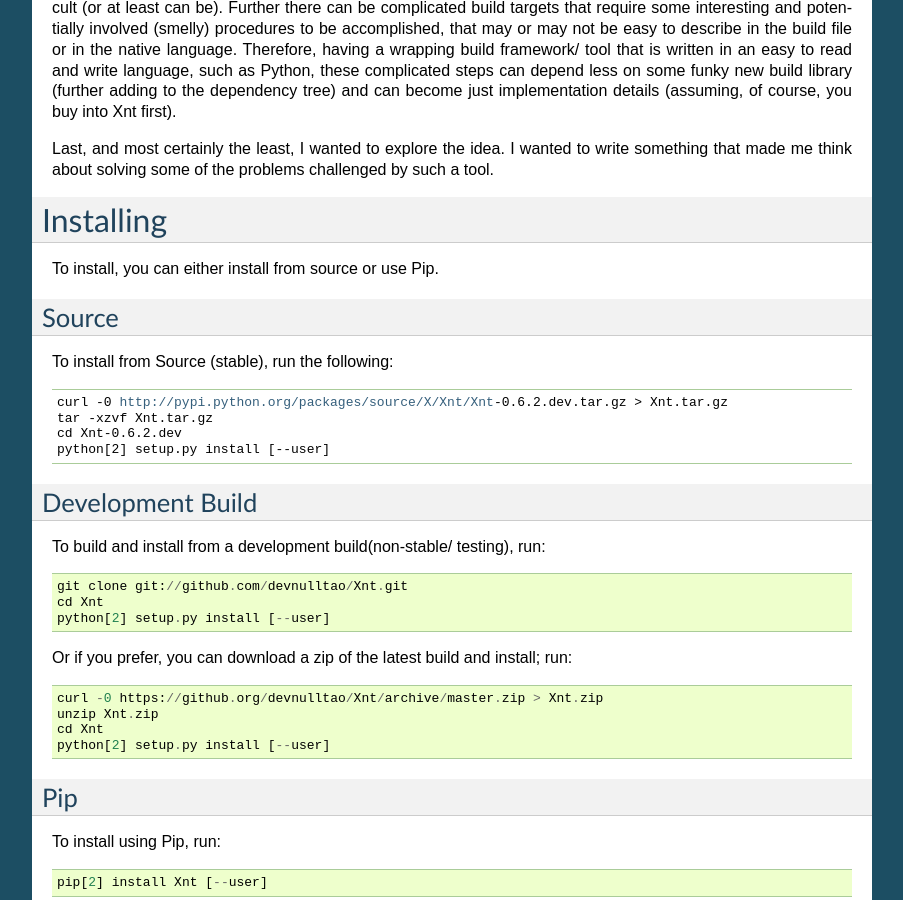
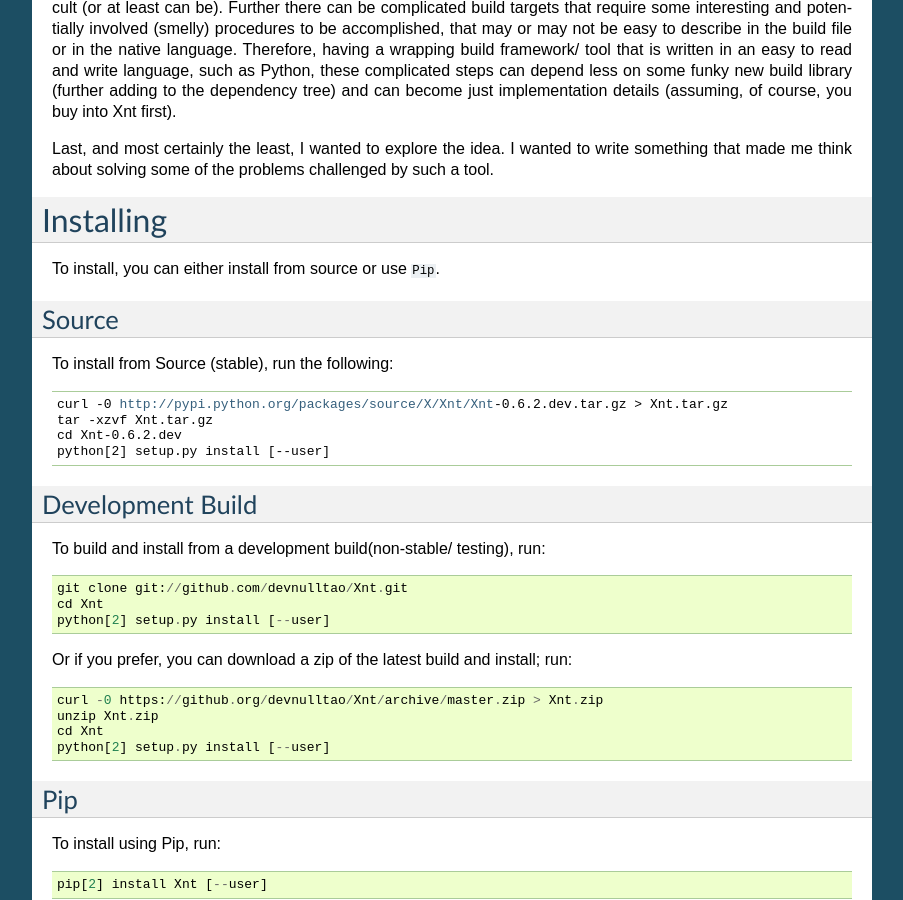
Before and after one commit to kennyballou/Xnt, a Sphinx documentation site: the page built from docs/source/index.rst, in a window 1280 px wide and 900 px high, scrolled down 1284 px. Shown: the whole window, without its empty margins (198-1101 px from the left). Built offline with Sphinx 7.4.7, drawn with Linux system fonts in a browser that asks for light colours.

Commit message:
Add code ticks around Pip

```diff
--- a/docs/source/index.rst
+++ b/docs/source/index.rst
@@ -70,7 +70,7 @@
 Installing
 ==========
 
-To install, you can either install from source or use Pip.
+To install, you can either install from source or use ``Pip``.
 
 Source
 ------
```
